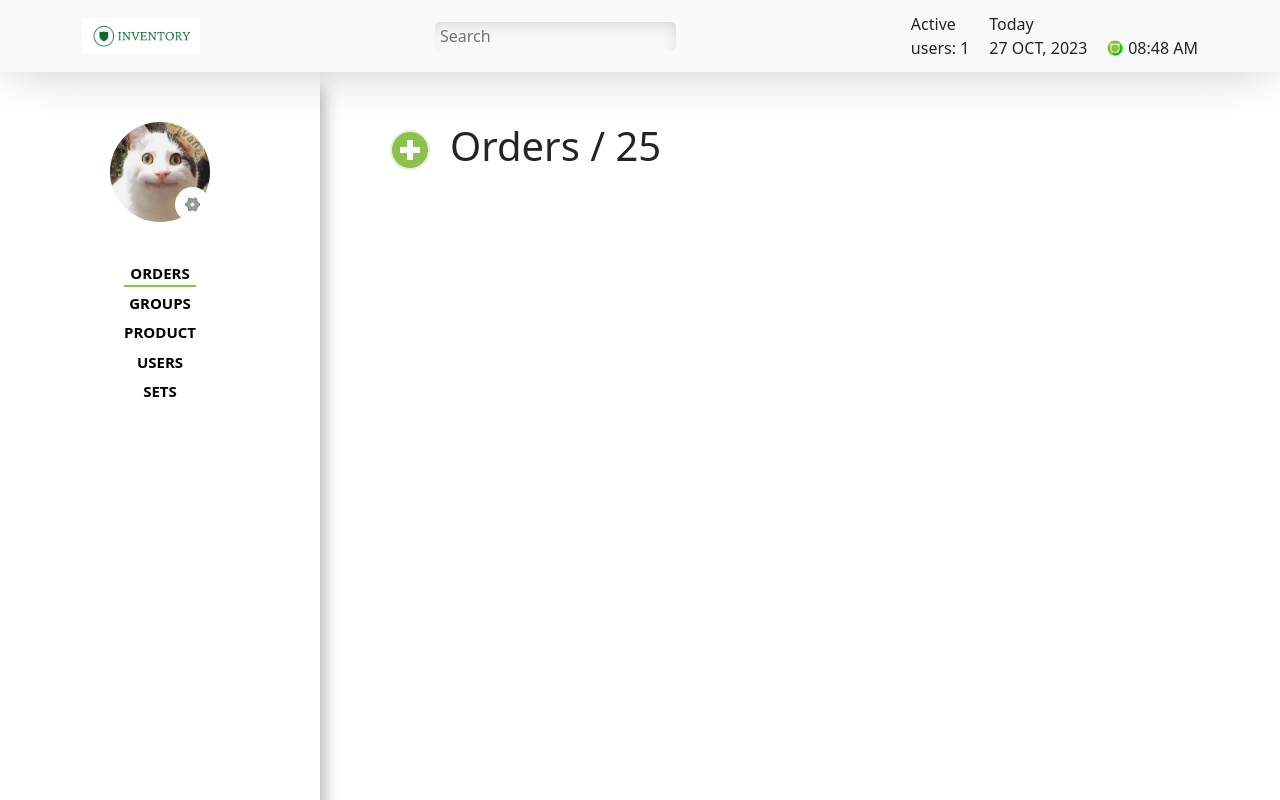
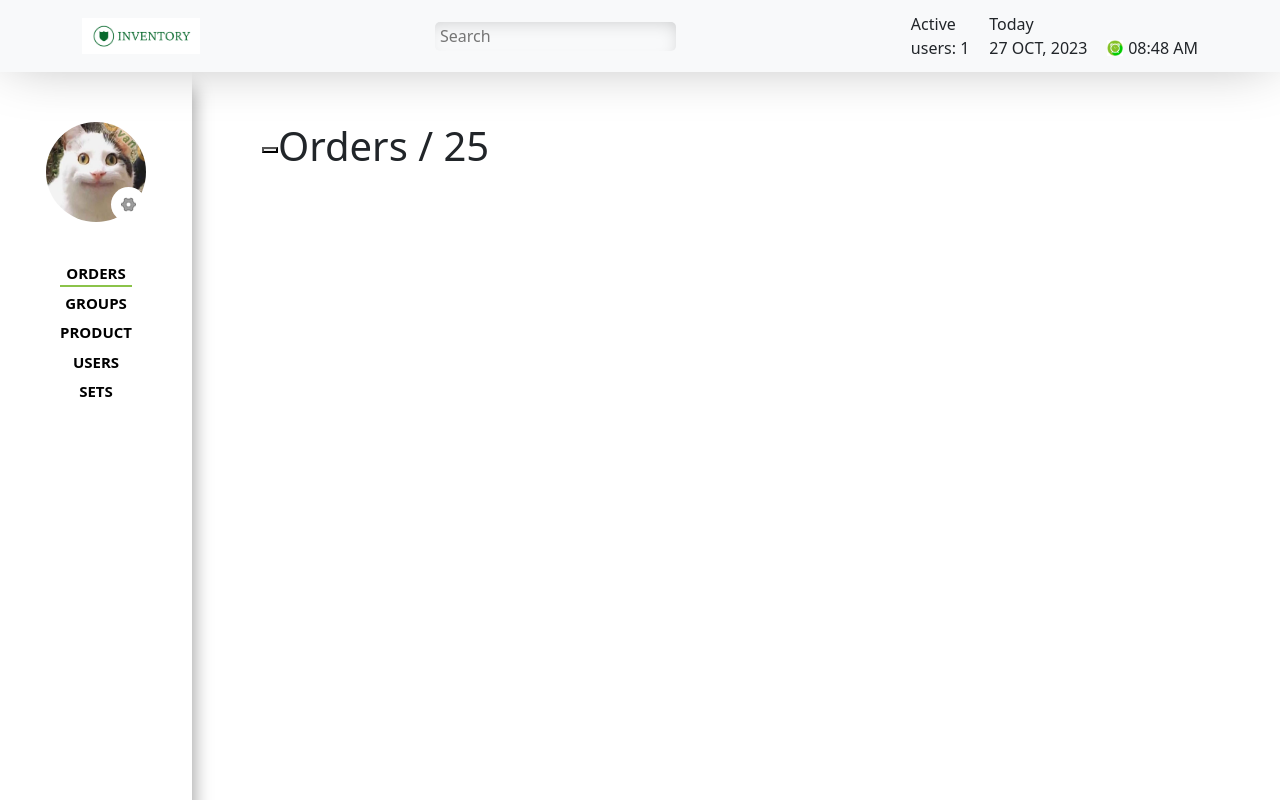
Before and after one commit to kolesnikaleksv/order-products, a React (Create React App) app: page / in a window 1280 px wide. Built offline with nearby package versions, Linux system fonts and the light colour scheme; no server answers.

Commit message:
Add google icons and some styles

```diff
--- a/public/index.html
+++ b/public/index.html
@@ -24,6 +24,7 @@
       work correctly both with client-side routing and a non-root public URL.
       Learn how to configure a non-root public URL by running `npm run build`.
     -->
+    <link rel="stylesheet" href="https://fonts.googleapis.com/css2?family=Material+Symbols+Outlined:opsz,wght,FILL,GRAD@20..48,100..700,0..1,-50..200" />
     <title>React App</title>
   </head>
   <body>
--- a/src/components/App/app.scss
+++ b/src/components/App/app.scss
@@ -9,7 +9,7 @@
   }
 
   &__pages {
-    width: 75%;
-    padding: 50px 0 50px 70px;
+    width: 85%;
+    padding: 50px 70px;
   }
 }
--- a/src/components/Orders/orders.scss
+++ b/src/components/Orders/orders.scss
@@ -6,49 +6,20 @@
     flex-direction: row;
     align-items: center;
     margin-bottom: 50px;
+  }
 
-    &--button {
-      height: 40px;
-      width: 40px;
-      margin-right: 20px;
-      position: relative;
-      border-radius: 50%;
-      border: 2px solid #ececec;
-      background-color: #8BC34A;
+  &__body {
+    display: flex;
+    flex-direction: row;
+
+    &--items {
+      // width: 30%;
+      width: 100%;
     }
 
-    &--button::after {
-      content: " ";
-      position: absolute;
-      display: block;
-      background-color: #fff;
-      height: 6px;
-      margin-top: -3px;
-      top: 50%;
-      left: 8px;
-      right: 8px;
-      z-index: 9;
-    }
-    &--button::before {
-      content: " ";
-      position: absolute;
-      display: block;
-      background-color: #fff;
-      width: 6px;
-      margin-left: -3px;
-      left: 50%;
-      top: 8px;
-      bottom: 8px;
-      z-index: 9;
-    }
-
-    &--button:active {
-      transform: translateY(1px);
-      box-shadow:
-      -10px -10px 15px rgba(255, 255, 255, 0.5),
-      5px 5px 15px rgba(70, 70, 70, 0.12),
-      inset -5px -5px 15px rgba(255, 255, 255, 0.5),
-      inset 5px 5px 15px rgba(70, 70, 70, 0.12);
+    &--products {
+      // width: 70%;
+      display: none;
     }
   }
 }
--- a/src/components/sidebar/sidebar.scss
+++ b/src/components/sidebar/sidebar.scss
@@ -1,5 +1,5 @@
 .sidebar {
-  width: 25%;
+  width: 15%;
   height: fit-content;
   min-height: 100%;
   padding: 50px 30px;
```
